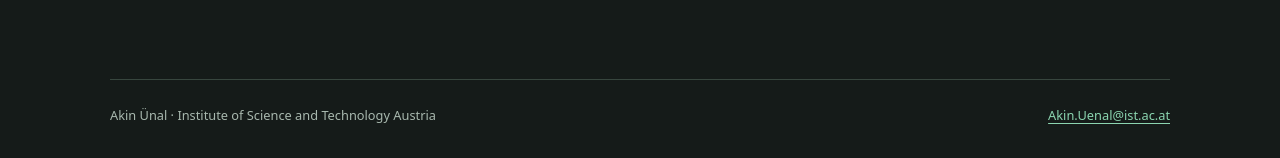
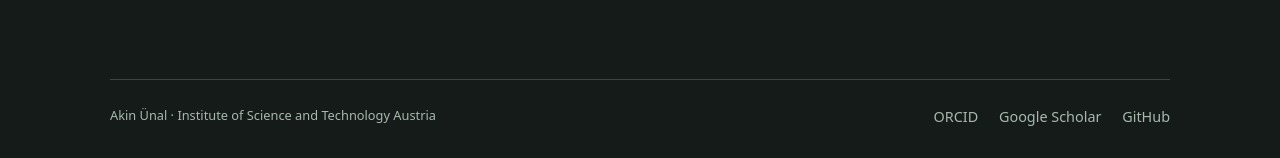
Before and after one commit to Semigroup/Semigroup.github.io, a Jekyll site: the page built from index.md, in a window 1280 px wide. Shown: the part 1364-1522 px from the top of the page. Built offline with Jekyll 4.4.1, drawn with Linux system fonts in a browser that asks for light colours.

Commit message:
footer links

```diff
--- a/_layouts/default.html
+++ b/_layouts/default.html
@@ -25,7 +25,11 @@
     </main>
     <footer>
       <p>{{ site.author.name | escape }} · {{ site.author.institution | escape }}</p>
-      <a href="mailto:{{ site.author.email | escape }}">{{ site.author.email | escape }}</a>
+      <nav aria-label="Academic profiles">
+        <a href="https://orcid.org/0000-0002-8929-0221">ORCID</a>
+        <a href="https://scholar.google.com/citations?hl=en&user=dlrLvDAAAAAJ">Google Scholar</a>
+        <a href="https://github.com/Semigroup">GitHub</a>
+      </nav>
     </footer>
   </div>
 </body>
```
